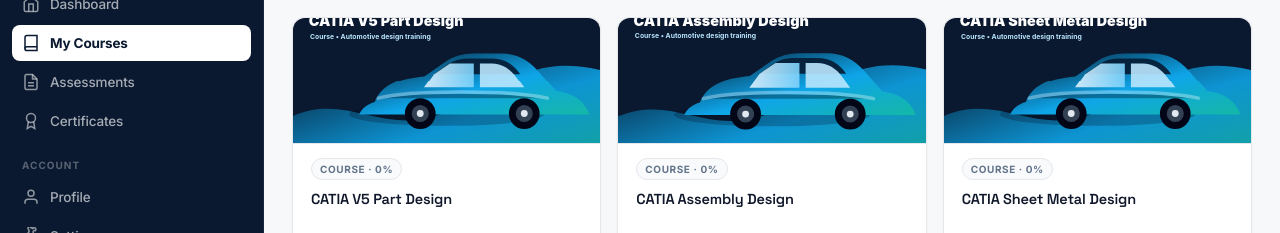
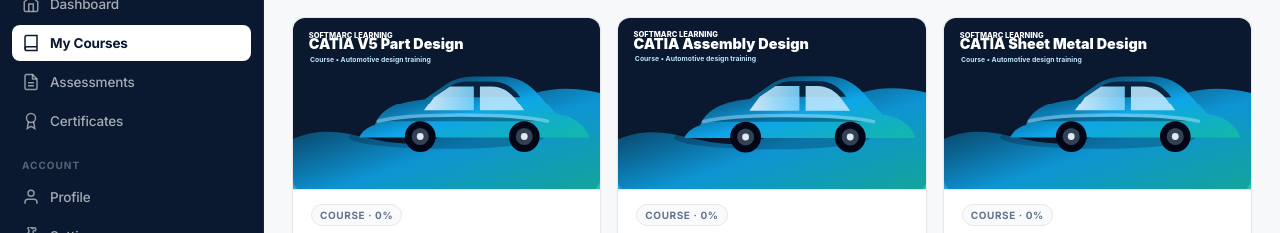
Before and after one commit to abhimenchekare/Softmarc, a website: page courses.html in a window 1280 px wide. Shown: the part 153-386 px from the top of the page. Drawn offline with Linux system fonts and the light colour scheme; no server answers; sample sign-in values are in the browser's storage.

Commit message:
Add files via upload

```diff
--- a/courses.html
+++ b/courses.html
@@ -54,7 +54,7 @@ a{text-decoration:none;color:inherit;}
 .tab{padding:7px 14px;border-radius:20px;border:1px solid var(--border);background:var(--surface);font-size:13px;font-weight:600;cursor:pointer;color:var(--text-500);transition:all .15s;}
 .tab.on{background:var(--text-900);color:#FFFFFF;border-color:var(--text-900);}
 .grid-3{display:grid;grid-template-columns:repeat(3,1fr);gap:16px;}
-.course-image{height:126px;margin:-18px -18px 14px;border-radius:12px 12px 0 0;background-size:cover;background-position:center;border-bottom:1px solid var(--border);}
+.course-image{height:172px;margin:-18px -18px 14px;border-radius:12px 12px 0 0;background-size:cover;background-position:center;border-bottom:1px solid var(--border);}
 .course-card{
   background:var(--surface);border:1px solid var(--border);border-radius:12px;
   padding:18px;box-shadow:var(--shadow-sm);transition:all .2s;cursor:pointer;
```
Also changed, not shown: soft_dashboard.html (+1 -1 lines).
